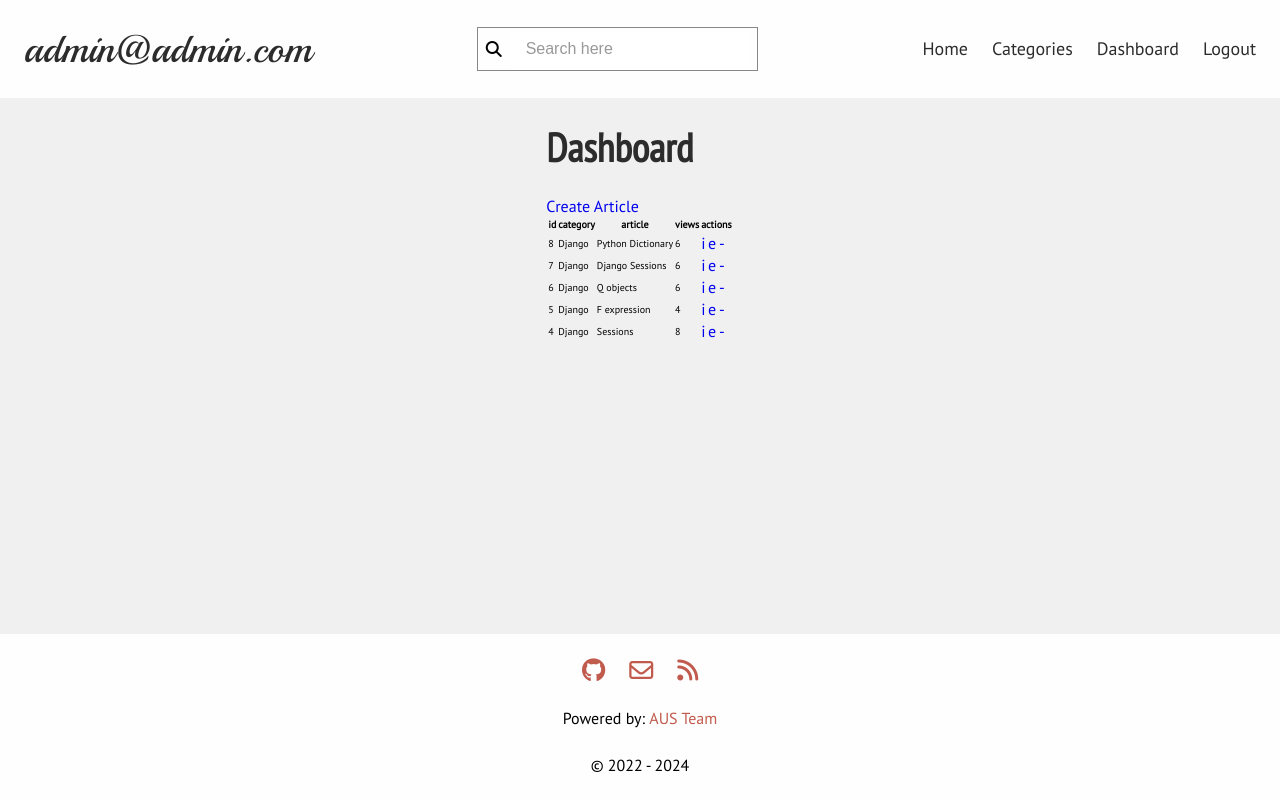
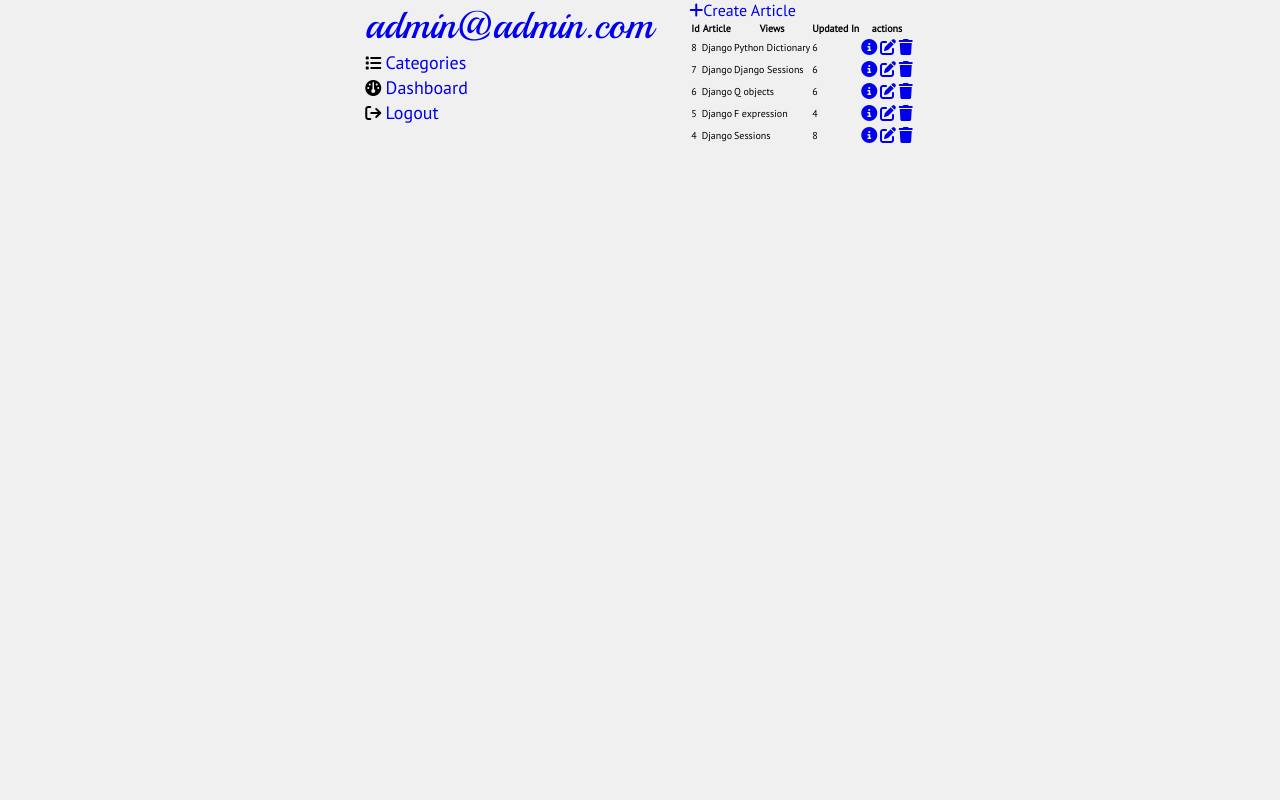
Before and after one commit to minuxdev/angular-notes, a Django app: page /dashboard/ in a window 1280 px wide. Run offline with Django 5.2, Linux system fonts and the light colour scheme; a user stored in the database is signed in; data comes from the database, SQL or seed files in the repository; both versions use the stored data as it was after the commit; some libraries are stand-ins or nearby versions.

Commit message:
created dashboard

```diff
--- a/blog/models.py
+++ b/blog/models.py
@@ -22,7 +22,9 @@ class Category(models.Model):
 
 class Article(models.Model):
     author = models.ForeignKey(to=User, on_delete=models.CASCADE, blank=True)
-    category = models.ForeignKey(to=Category, on_delete=models.CASCADE)
+    category = models.ForeignKey(
+        to=Category, on_delete=models.CASCADE, related_name="article"
+    )
     topic = models.CharField(max_length=255, unique=True)
     body = tm.HTMLField()
     posted = models.BooleanField(default=False)
--- a/blog/templates/blog/dashboard.html
+++ b/blog/templates/blog/dashboard.html
@@ -1,13 +1,14 @@
-{% extends 'base.html' %}
+{% extends "dashboard_base.html" %}
 {% block content %}
-    <h1>Dashboard</h1>
-    <a href="{% url 'blog:article_create' %}">Create Article</a>
+    <div class="header"></div>
+    <div class="content">
+        <a href="{% url 'blog:article_create' %}"><i class="fa-solid fa-plus"></i>Create Article</a>
         <table>
             <tr>
-            <th>id</th>
-            <th>category</th>
-            <th>article</th>
-            <th>views</th>
+                <th>Id</th>
+                <th>Article</th>
+                <th>Views</th>
+                <th>Updated In</th>
                 <th>actions</th>
             </tr>
             {% for article in articles %}
@@ -17,11 +18,18 @@
                     <td>{{ article.topic }}</td>
                     <td>{{ article.views }}</td>
                     <td>
-                    <a href="{{ article.get_absolute_url }}">i</a>
-                    <a href="{% url 'blog:article_update' slug=article.slug %}">e</a>
-                    <a href="{% url 'blog:article_delete' slug=article.slug %}">-</a>
+                        <a href="{{ article.get_absolute_url }}">
+                            <i class="fa-solid fa-circle-info"></i>
+                        </a>
+                        <a href="{% url 'blog:article_update' slug=article.slug %}">
+                            <i class="fa-solid fa-pen-to-square"></i>
+                        </a>
+                        <a href="{% url 'blog:article_delete' slug=article.slug %}">
+                            <i class="fa-solid fa-trash"></i>
+                        </a>
                     </td>
                 </tr>
             {% endfor %}
         </table>
-{% endblock %}
+    </div>
+{% endblock content %}
--- a/blog/urls.py
+++ b/blog/urls.py
@@ -9,6 +9,7 @@ app_name = "blog"
 urlpatterns = [
     path("", views.home, name="home"),
     path("dashboard/", views.dashboard, name="dashboard"),
+    path("categories/", views.categories, name="category_list"),
     path("article/create/", views.article_create, name="article_create"),
     path(
         "article/update/<slug>/", views.article_update, name="article_update"
--- a/blog/views.py
+++ b/blog/views.py
@@ -51,7 +51,10 @@ def get_category(pk):
 
 def categories(request):
     categories = Category.objects.all()
-    context = {"categories": categories}
+    paginator = Paginator(categories, 4)
+    page_number = request.GET.get("page")
+    page_obj = paginator.get_page(page_number)
+    context = {"page_obj": page_obj}
     return render(request, "blog/categories.html", context)
 
 
--- a/static/css/style.css
+++ b/static/css/style.css
@@ -313,6 +313,13 @@ header {
   align-items: start;
   max-widith: 768px;
 }
+.container .dashboard {
+  display: grid;
+  grid-template-columns: repeat(2, 1fr);
+  gap: 2.4rem;
+  grid-template-columns: minmax(100px, 300px) 1fr;
+  align-items: start;
+}
 
 .metadata {
   display: flex;
--- a/static/scss/blog/layout/_shared.scss
+++ b/static/scss/blog/layout/_shared.scss
@@ -29,6 +29,12 @@ header {
     align-items: start;
     max-widith: $tablet;
   }
+
+  .dashboard {
+    @include display-grid;
+    grid-template-columns: minmax(100px, 300px) 1fr;
+    align-items: start;
+  }
 }
 
 .metadata {
--- a/templates/base.html
+++ b/templates/base.html
@@ -34,14 +34,14 @@
                         <a class="menu" href="{% url 'blog:home' %}">Home</a>
                     </li>
                     <li>
-                        <a class="menu" href="#">Categories</a>
+                        <a class="menu" href="{% url 'blog:category_list' %}">Categories</a>
                     </li>
                     {% if user.is_authenticated %}
                         <li>
-                            <a class="menu " href="{% url 'login_user' %}">Dashboard</a>
+                            <a class="menu " href="{% url 'blog:dashboard' %}">Dashboard</a>
                         </li>
                         <li>
-                            <a class="menu " href="{% url 'login_user' %}">Logout</a>
+                            <a class="menu " href="{% url 'logout_user' %}">Logout</a>
                         </li>
                     {% else %}
                         <li>
--- /dev/null
+++ b/templates/dashboard_base.html
@@ -0,0 +1,43 @@
+<!doctype html>
+<html lang="en">
+
+<head>
+  {% load static %} {{ form.media }}
+  <title>Home</title>
+  <meta charset="UTF-8" />
+  <meta name="viewport" content="width=device-width, initial-scale=1" />
+  <link rel="stylesheet" href="{% static 'highlight/styles/atom-one-dark.css' %}" />
+  <link rel="stylesheet" href="{% static 'css/style.css' %}" />
+  <link rel="stylesheet" href="https://cdnjs.cloudflare.com/ajax/libs/font-awesome/6.5.1/css/all.min.css"
+    integrity="sha512-DTOQO9RWCH3ppGqcWaEA1BIZOC6xxalwEsw9c2QQeAIftl+Vegovlnee1c9QX4TctnWMn13TZye+giMm8e2LwA=="
+    crossorigin="anonymous" referrerpolicy="no-referrer" />
+</head>
+
+<body>
+  <div class="container">
+    <div class="dashboard">
+      <div class="side__nav">
+        <a href="{% url 'blog:home' %}" class="logo">{{ user }}</a>
+        <ul class="side__menu">
+          <li>
+            <i class="fa-solid fa-list"></i>
+            <a class="menu" href="{% url 'blog:category_list' %}">Categories</a>
+          </li>
+          <li>
+            <i class="fa-solid fa-gauge"></i>
+            <a class="menu" href="{% url 'blog:dashboard' %}">Dashboard</a>
+          </li>
+          <li>
+            <i class="fa-solid fa-arrow-right-from-bracket"></i>
+            <a class="menu" href="{% url 'logout_user' %}">Logout</a>
+          </li>
+        </ul>
+      </div>
+      <div class="content__wrapper">
+        {% block content %} {% endblock content %}
+      </div>
+    </div>
+  </div>
+</body>
+
+</html>
```
Also changed, not shown: blog/templates/blog/categories.html (+38 -4 lines), blog/tests/test_views.py (+7 -1 lines), db.sqlite3, 1 other file. Lines whose indentation alone changed are shown as unchanged.
